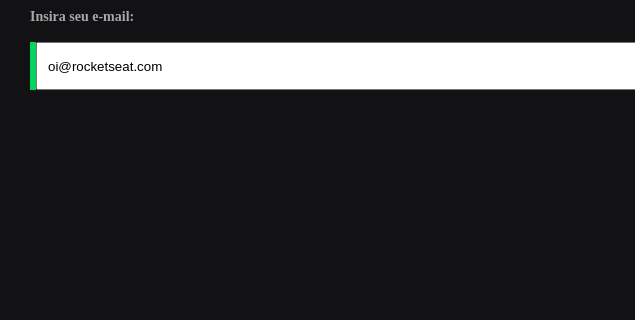
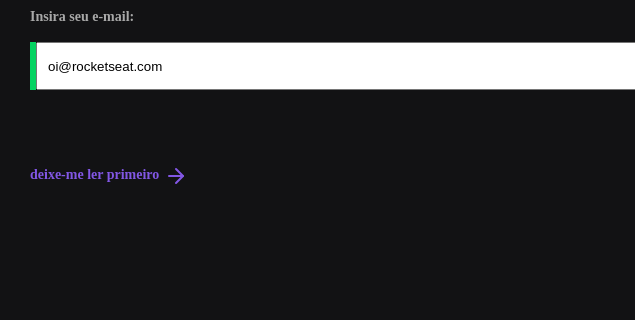
Before and after one commit to luad3cristal/rocketnews, a plain HTML site: page index.html in a window 1280 px wide. Shown: the part 381-701 px from the top of the page, 0-635 px from the left. Drawn offline with nearby package versions, Linux system fonts and the light colour scheme; a web font is replaced by a local one.

Commit message:
setting the "foot"

```diff
--- a/index.html
+++ b/index.html
@@ -48,6 +48,14 @@
           />
           <input type="submit" value=" " id="submit" />
         </form>
+
+        <div class="reading">
+          <a href="#"> deixe-me ler primeiro </a>
+          <img
+            src="./assets/arrow-right.svg"
+            alt="seta apontando para a direita"
+          />
+        </div>
       </div>
 
       <div class="image"></div>
--- a/style.css
+++ b/style.css
@@ -106,6 +106,33 @@ form p {
   height: 48px;
 }
 
+/* leitura */
+.reading {
+  margin: 20px 0 0 30px;
+
+  display: flex;
+  align-items: center;
+  gap: 5px;
+}
+
+.reading img {
+  width: 24px;
+
+  position: relative;
+  right: 30px;
+
+  padding-bottom: 48px;
+}
+
+.reading a {
+  text-decoration: none;
+  color: var(--bg-button-color);
+
+  font-family: "Spartan";
+  font-weight: 700;
+  font-size: 14px;
+}
+
 /* @media (max-width: 1000px) {
   .image {
     background: black;
```
